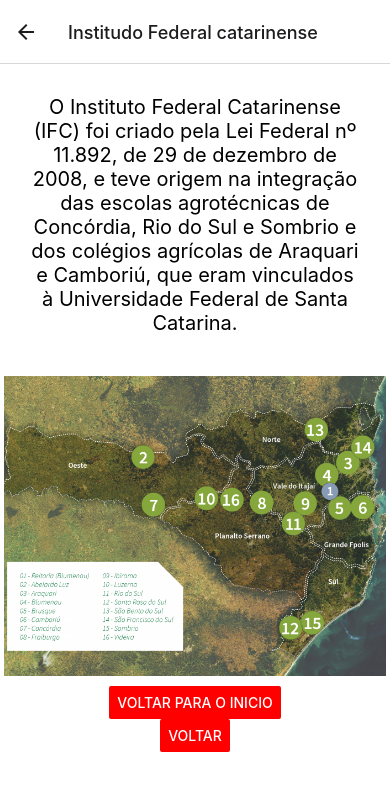
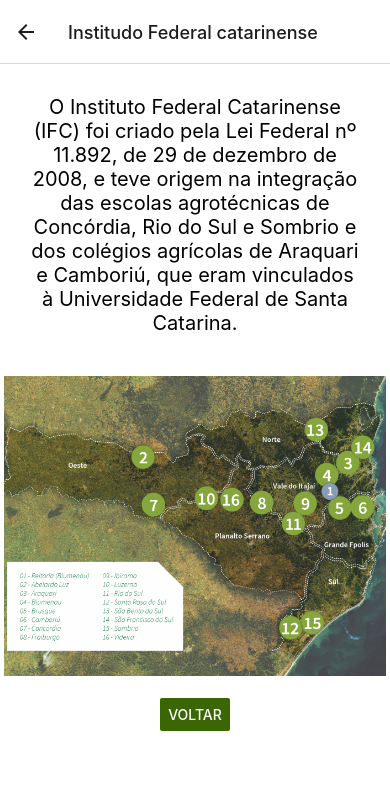
Before and after one commit to Kauafelippe/Trabalho-mobile-navega-o-entre-telas, a React Native app in the folder Navegacao/: screen / in a window 390 px wide. Both pictures are taken after a click on the button "DETALHES IFC". Shown: the top 790 px of the page. Built offline with nearby package versions, Linux system fonts and the light colour scheme.

Commit message:
Cores dos botões

```diff
--- a/Navegacao/App.js
+++ b/Navegacao/App.js
@@ -34,16 +34,13 @@
                 style={styles.img}
                 source={require('./assets/images/ifc.png')}
             />
-            <Button style={styles.botao}
-                title='Voltar para o inicio'
-                color="red"
-                onPress={function () { navigation.navigate('IFC') }}
-            />
+            <View style={styles.botao}>
                 <Button style={styles.botao}
                     title='Voltar'
-                color="red"
+                    color="#3a6604"
                     onPress={function () { navigation.goBack() }}
                 />
+            </View>
         </View>
     )
 }
@@ -84,6 +81,7 @@
                         navigation.navigate('TelaCursos', {
                             nome: "Administração",
                             descricao: "O Curso Técnico em Administração tem por objetivo proporcionar aos estudantes o desenvolvimento de sua autonomia enquanto cidadãos críticos e participativos, visando ao domínio dos conhecimentos científicos e tecnológicos da administração, para atuarem de maneira consciente e responsável diante das necessidades atuais no mundo do trabalho. Assim, o profissional Técnico em Administração pode atuar nas instituições públicas, privadas e do terceiro setor que demandem atividades de gestão, trabalhando especialmente no suporte e apoio nos mais diversos setores."
+                            //matéria, professor e imagem
                         })
                     }}
                 />
@@ -91,7 +89,7 @@
             <View style={styles.botao}>
                 <Button style={styles.botao}
                     title='Voltar'
-                    color="red"
+                    color="#3a6604"
                     onPress={function () { navigation.goBack() }}
                 />
             </View>
@@ -106,21 +104,22 @@
             <Text style={styles.titulo}>{route.params.nome}</Text>
             <Text style={styles.alinhamneto}>{route.params.descricao}</Text>
             <View style={styles.botao}>
+                <Button style={styles.botao}
+                    title='Voltar'
+                    color="#3a6604"
+                    onPress={function () {
+                        navigation.goBack()
+                    }}
+                />
+            </View>
+            <View style={styles.botao}>
                 <Button
                     title='Voltar para o inicio'
                     color="#3a6604"
                     onPress={function () { navigation.navigate('IFC') }}
                 />
             </View>
-            <View style={styles.botao}>
-                <Button style={styles.botao}
-                    title='Voltar'
-                    color="red"
-                    onPress={function () {
-                        navigation.goBack()
-                    }}
-                />
-            </View>
+
 
         </View>
     )
@@ -174,16 +173,16 @@
     botao2: {
         margin: "1.5%"
     },
-    img:{
+    img: {
         width: "98%",
         height: 300,
         margin: 10
     },
-    alinhamneto:{
-        flex:1,
-        width:'80%',
-        fontSize:6,
-        textAlign:'justify'
+    alinhamneto: {
+        flex: 1,
+        width: '80%',
+        fontSize: 16,
+        textAlign: 'justify'
 
     }
 });
```
Lines whose indentation alone changed are shown as unchanged.
